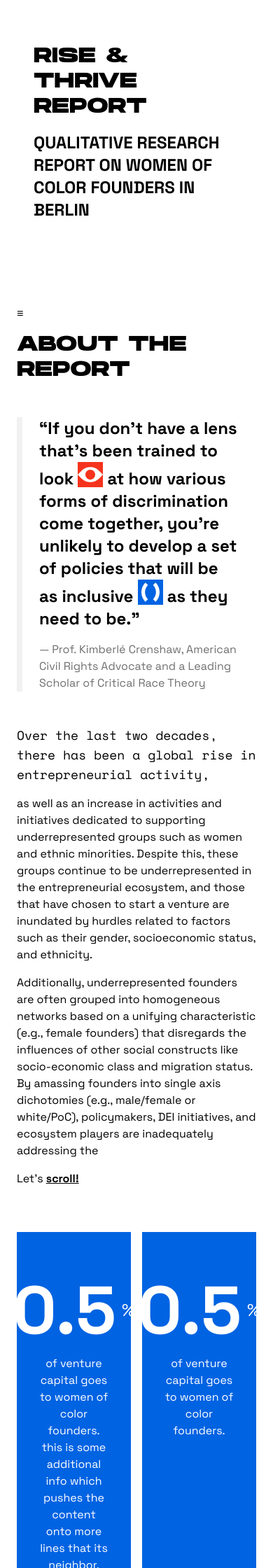
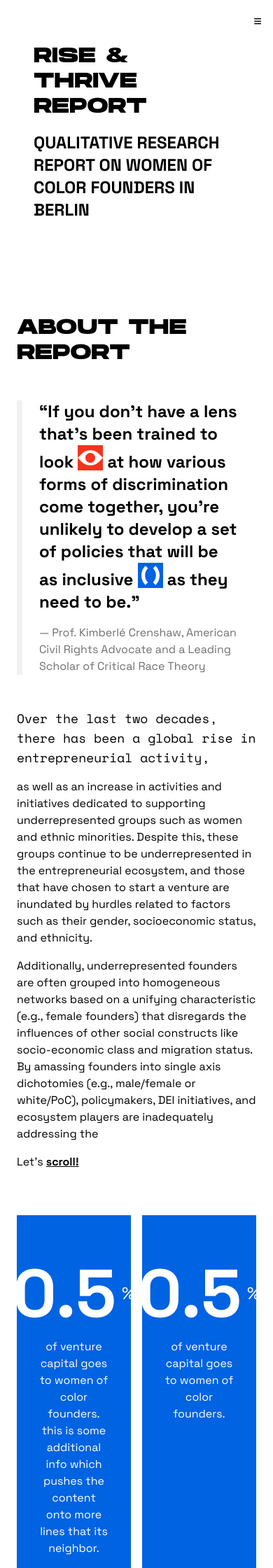
Before and after one commit to Founderland/Report, a Jekyll site: the page built from index.html, in a window 390 px wide. Shown: the top 2240 px of the page at 70% size. Built offline with Jekyll 4.4.1, drawn with Linux system fonts in a browser that asks for light colours.

Commit message:
nav adjustments. splitting moble and desktop navs

```diff
--- a/_includes/nav.html
+++ b/_includes/nav.html
@@ -1,19 +1,6 @@
-<div class="burger md:hidden"></div>
-<nav class="md:sticky hidden md:block top-8">
-    <ul class="transition-all duration-200">
-        <li class="close"></li>
 <li><a href="#">Our Lens</a></li>
 <li><a href="#">About the Founders</a></li>
 <li><a href="#">Stakeholders</a></li>
 <li><a href="#">Key Findings</a></li>
 <li><a href="#">What now</a></li>
 <li><a href="#">Further Resources</a></li>
-    </ul>
-    <div class="overlay transition-colors duration-300"></div>
-</nav>
-
-<!--
-TODO:
-[] make sure the checkbox hack can't apply on md screens
-[] touch target areas for close, hamburger and nav items
--->
--- a/_layouts/default.html
+++ b/_layouts/default.html
@@ -4,13 +4,26 @@
   {% include head.html %}
 
   <body>
+    <!-- mobile nav (off-canvas ui) -->
+    <div class="burger md:hidden"></div>
+    <nav class="md:sticky hidden md:block top-8">
+      <ul class="transition-all duration-200">
+          <li class="close"></li>
+          {% include nav.html %}
+      </ul>
+      <div class="overlay transition-colors duration-300"></div>
+    </nav>
 
     <header class="p-12 md:p-16">
       <h1>Rise & Thrive Report</h1>
       <h2>Qualitative research report on Women of Color Founders in Berlin</h2>
     </header>
     <div class="fdl-wrapper p-6 md:p-12 md:grid grid-cols-4 gap-8 my-8 md:container mx-auto">
-        {% include nav.html %}
+      <nav class="md:sticky hidden md:block top-8">
+        <ul>
+            {% include nav.html %}
+        </ul>
+      </nav>
       <main class="fdl-content col-span-3">
         {{ content }}
       </main>
--- a/assets/js/scripts.js
+++ b/assets/js/scripts.js
@@ -1,7 +1,6 @@
 // Off Canvas Navigation
 $(".burger").click(function() {
     $("nav").toggleClass("active");
-    $("main").toggleClass("verify");
 });
 $(".close").click(function() {
     $("nav ").toggleClass("active");
--- a/assets/styles/output.css
+++ b/assets/styles/output.css
@@ -1192,6 +1192,13 @@
 
 .burger {
   display: inline-block;
+  position: fixed;
+  top: 0;
+  right: 0;
+  z-index: 250;
+  font-size: 1.25rem;
+  line-height: 1.75rem;
+  padding: 1rem;
 }
 
 .burger:after {
```
Also changed, not shown: assets/styles/input.css (+8 -0 lines). Lines whose indentation alone changed are shown as unchanged.
